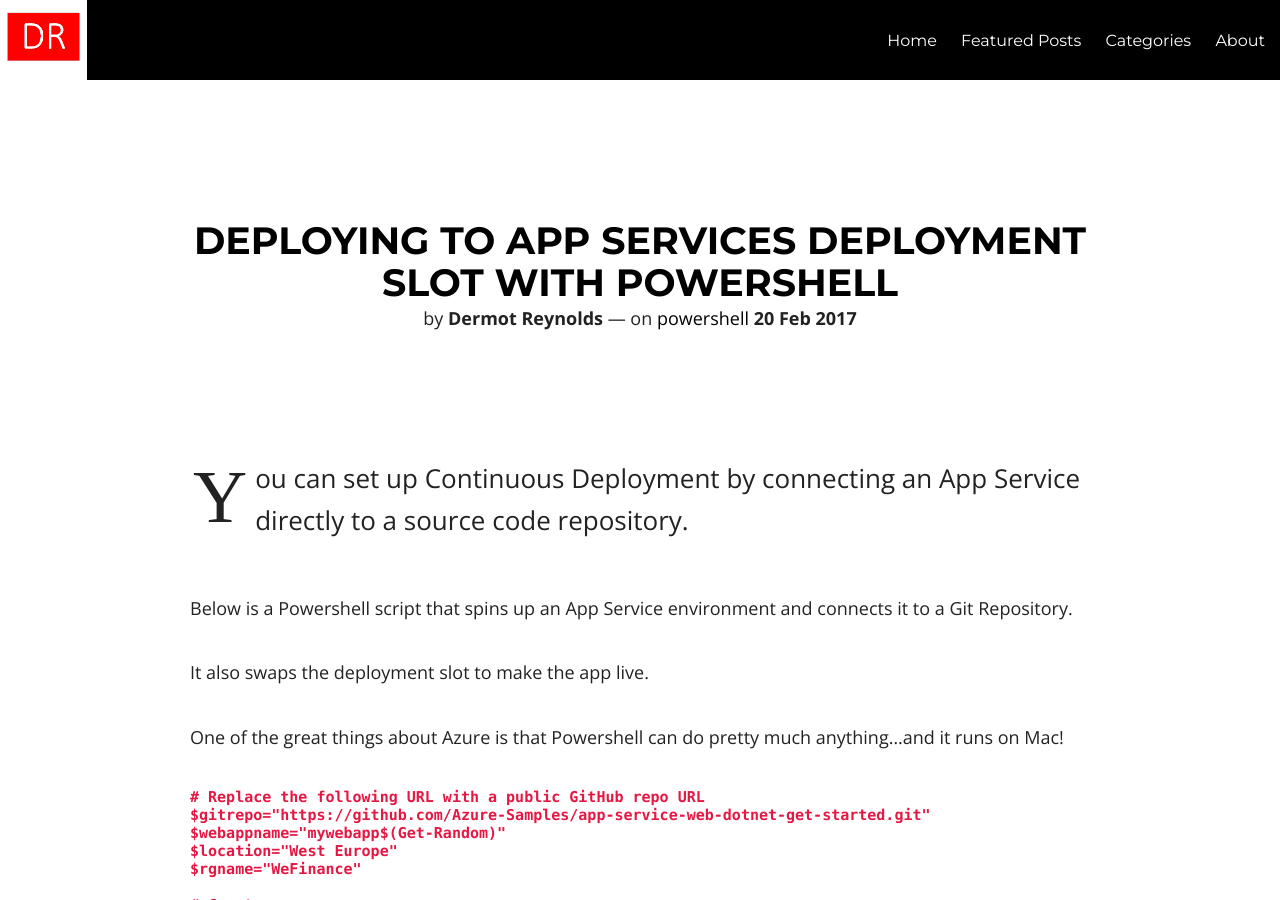
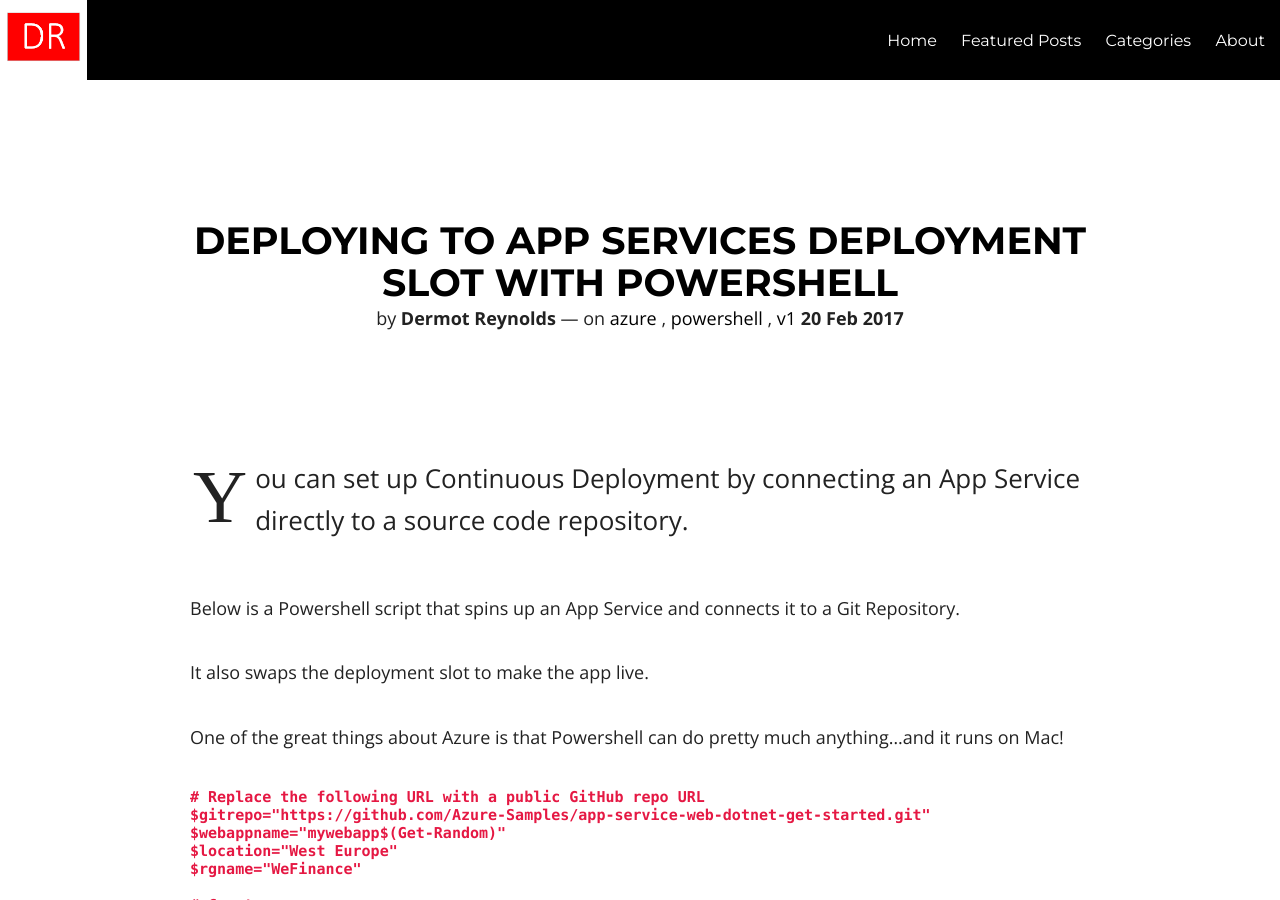
Before and after one commit to dermotreynolds/old.dermotreynolds.github.io, a Jekyll site: the page built from _posts/2017-02-20-0-powershell_app-deploy.md, in a window 1280 px wide and 900 px high. Built offline with Jekyll 4.4.1, drawn with Linux system fonts in a browser that asks for light colours; nearby versions of some CDN libraries.

```diff
--- a/_posts/2017-02-20-0-powershell_app-deploy.md
+++ b/_posts/2017-02-20-0-powershell_app-deploy.md
@@ -4,12 +4,12 @@
 date: 2017-02-20
 featured: true
 category: powershell
-tags: [powershell]
+tags: [azure, powershell, v1]
 
 ---
 You can set up Continuous Deployment by connecting an App Service directly to a source code repository.
 
-Below is a Powershell script that spins up an App Service environment and connects it to a Git Repository.
+Below is a Powershell script that spins up an App Service and connects it to a Git Repository.
 
 It also swaps the deployment slot to make the app live.
 
```
